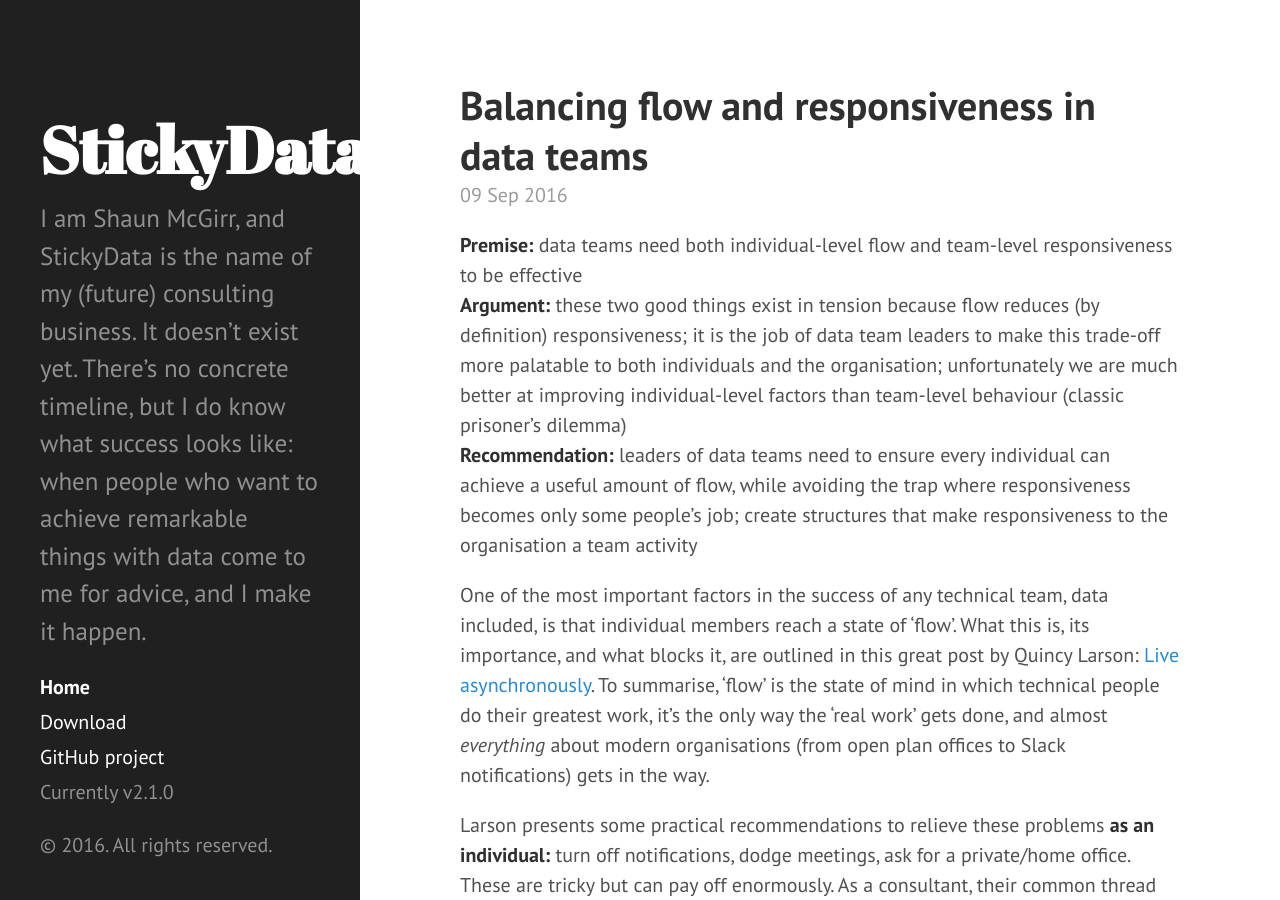
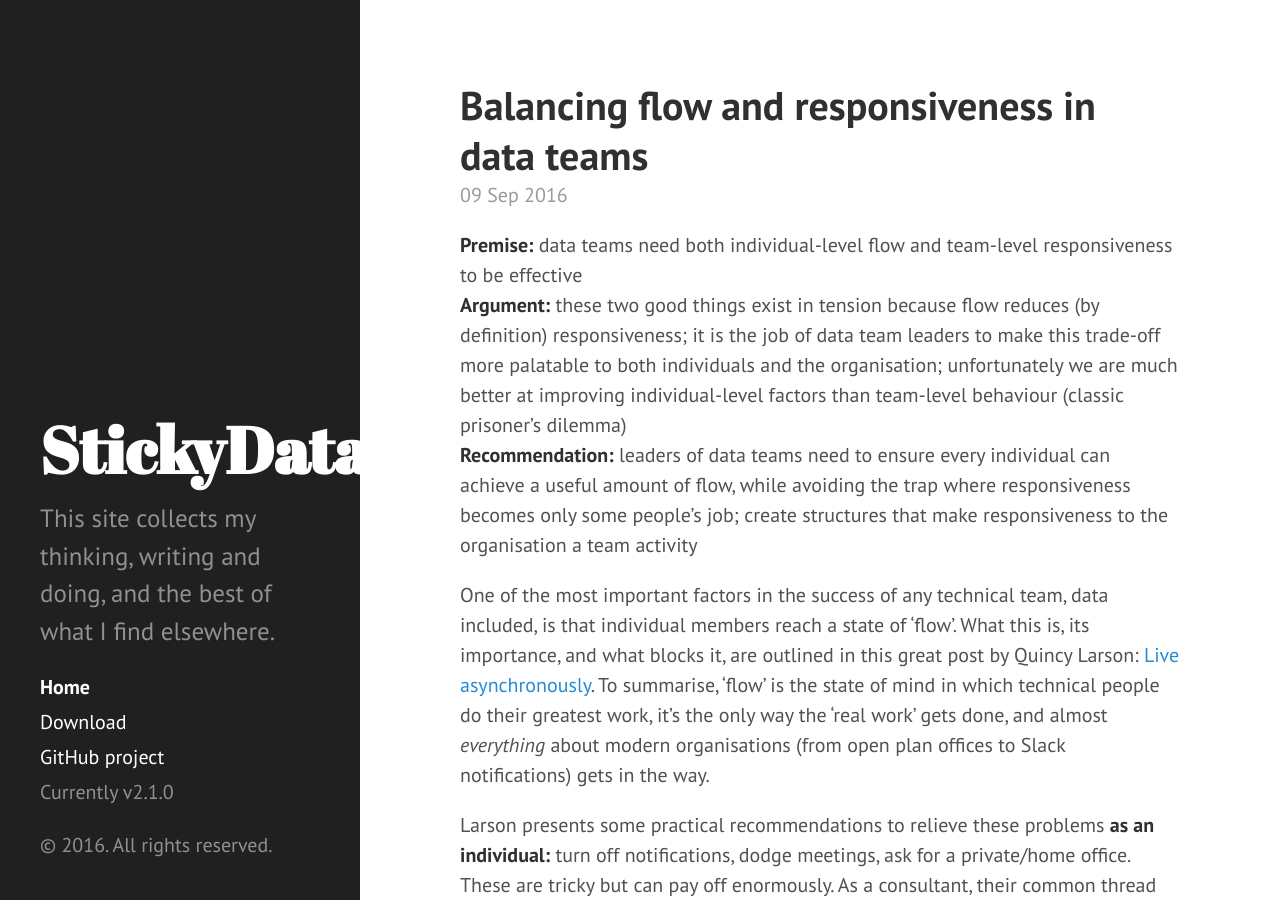
Before and after one commit to stickydata/stickydata.github.io, a Jekyll site: the page built from index.html, in a window 1280 px wide and 900 px high. Built offline with Jekyll 4.4.1, drawn with Linux system fonts in a browser that asks for light colours; the list of posts is cut into pages by our own code.

Commit message:
Tidying sidebar text

```diff
--- a/_config.yml
+++ b/_config.yml
@@ -7,7 +7,7 @@ permalink:        pretty
 # Setup
 title:            StickyData
 tagline:          'building better data teams'
-description:      'I am Shaun McGirr, and StickyData is the name of my (future) consulting business. It doesn’t exist yet. There’s no concrete timeline, but I do know what success looks like: when people who want to achieve remarkable things with data come to me for advice, and I make it happen.'
+description:      'This site collects my thinking, writing and doing, and the best of what I find elsewhere.'
 url:              http://stickydata.co
 baseurl:          /
 
```
